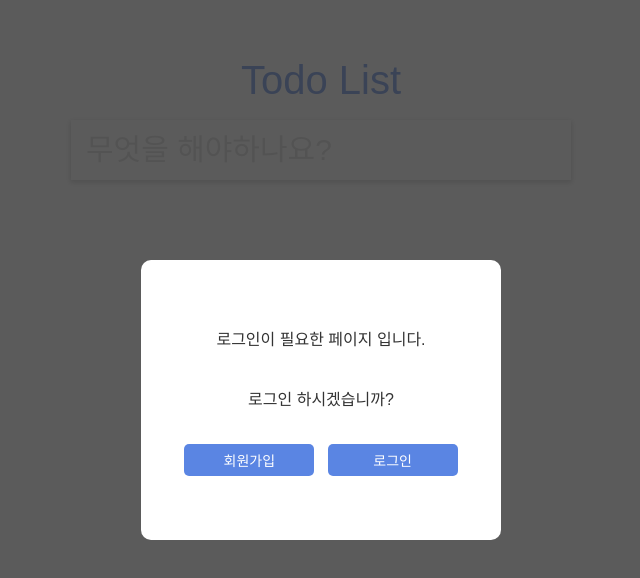
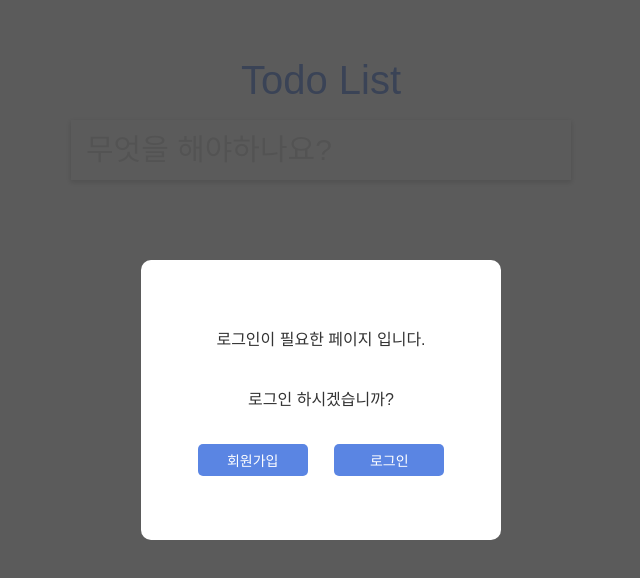
Before and after one commit to leesunmin1231/wanted-pre-onboarding-challenge-fe-1, a React (Create React App) app in the folder client/: page / in a window 1280 px wide. Shown: the top 578 px of the page, without its empty margins (319-959 px from the left). Built offline with nearby package versions, Linux system fonts and the light colour scheme.

Commit message:
design(fe): 버튼 디자인 수정

```diff
--- a/client/src/components/TodoList/TodoItemBox/index.tsx
+++ b/client/src/components/TodoList/TodoItemBox/index.tsx
@@ -58,8 +58,8 @@ function TodoItemBox({ currentTodo }: { currentTodo: todoType }) {
   };
   const deleteHandler = () => {
     setContent('삭제 하시겠습니까?', [
-      { name: 'Cancel', handler: closeModal },
-      { name: 'Confirm', handler: deleteTodo },
+      { name: '취소', handler: closeModal },
+      { name: '삭제', handler: deleteTodo },
     ]);
   };
   const toggleDoneState = () => {
--- a/client/src/styles/common.ts
+++ b/client/src/styles/common.ts
@@ -1,7 +1,7 @@
 import styled from '@emotion/styled';
 
 export const MiddleButton = styled.button`
-  width: 130px;
+  width: 110px;
   height: 32px;
   border-radius: 5px;
   border: 0px solid;
```
